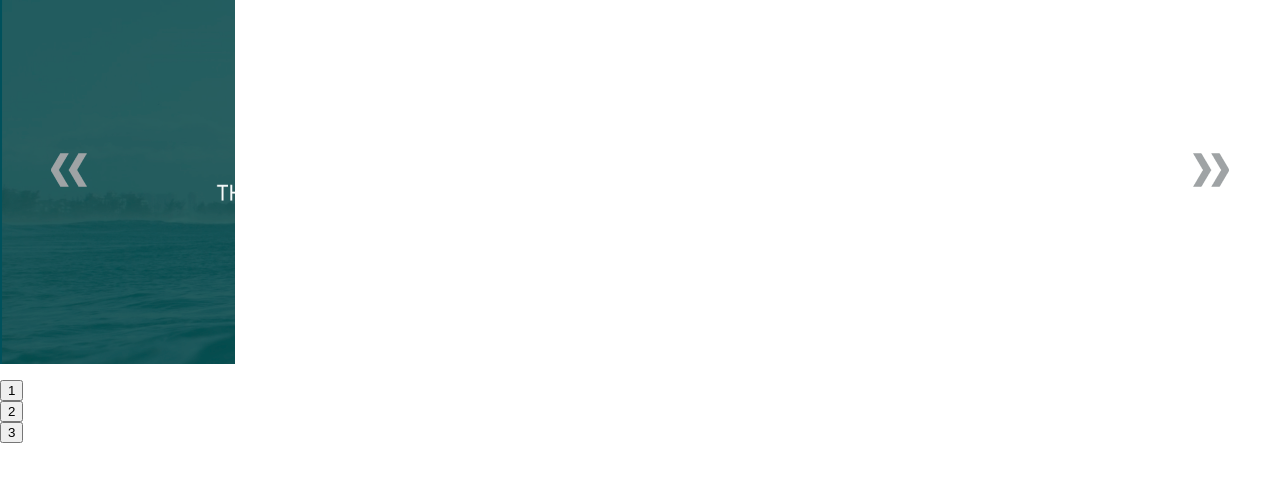
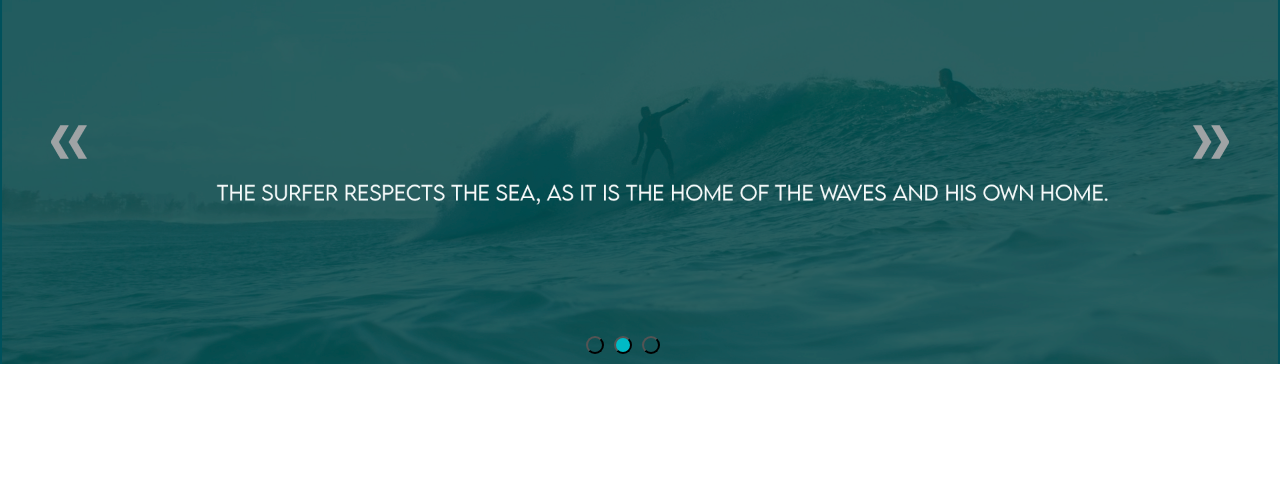
Before and after one commit to FranklinPdon/Sites, a plain HTML site: page index.html in a window 1280 px wide. Shown: the part 160-642 px from the top of the page. Drawn offline with nearby package versions, Linux system fonts and the light colour scheme.

Commit message:
botões, e imagens

```diff
--- a/css/style.css
+++ b/css/style.css
@@ -29,6 +29,7 @@ main{
 }
 
 .header-2{
+    font-family: 'Open Sans', sans-serif;
     background-color: rgb(216, 207, 207);
     width: 980px;
     margin: auto;
@@ -47,6 +48,7 @@ main{
     color: rgb(102, 101, 101);
     margin-left: 15px;
     height: 35px;
+
 }
 
 .menu ul li:hover{
@@ -118,3 +120,43 @@ main{
         right: 4%;
 
     }
+
+    .slider-principal{
+        width: 100%!important ;
+
+    }
+
+    .slick-initialized{
+        overflow: hidden;
+    }
+
+    .slick-dots li button{
+        font-size: 0px;
+        border: 4   px solid white;
+        width: 18px;
+        height: 18px;
+        background: transparent;
+        border-radius: 50%;
+        cursor: pointer;
+
+    }
+
+    .slick-dots{
+        margin: 0 auto;
+        width: 50%;
+        position: absolute;
+        left: 45%;
+        top: 91%;
+
+    }
+
+    li.slick-active button{
+        background-color: #00bac6;
+
+    }
+
+    .slick-dots li{
+        padding-left: 10px;
+        display: inline-block;
+
+    }
```
